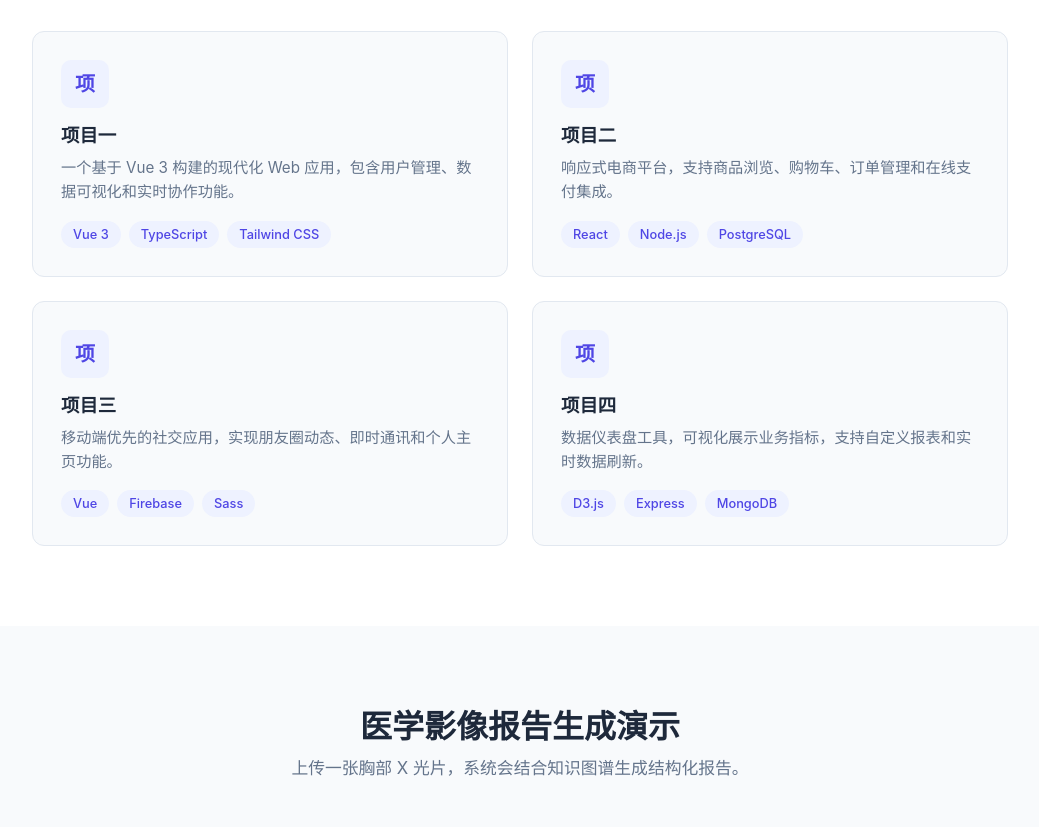
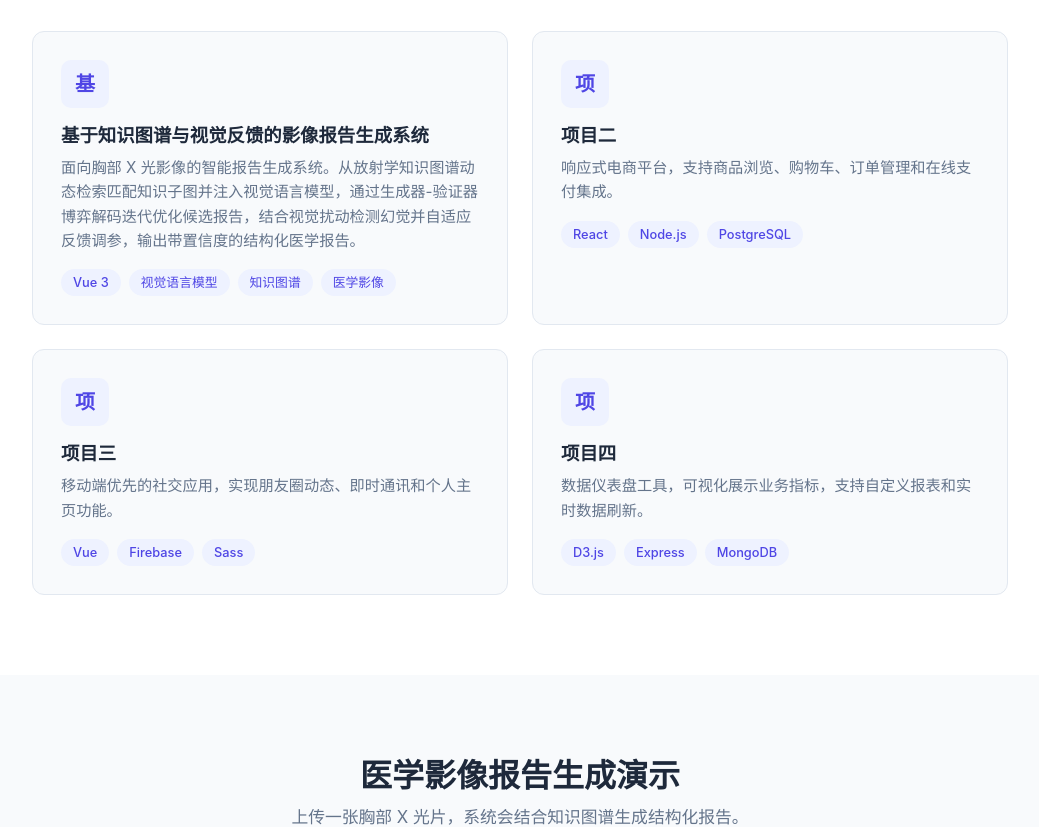
Before and after one commit to S-zicheng/portfolio, a Vue app: page / in a window 1280 px wide. Shown: the part 1340-2167 px from the top of the page, without its empty margins (120-1159 px from the left). Built offline with nearby package versions, Linux system fonts and the light colour scheme; no server answers.

Commit message:
docs: update Project 1 with patent-based description

```diff
--- a/src/components/ProjectsSection.vue
+++ b/src/components/ProjectsSection.vue
@@ -1,10 +1,10 @@
 <script setup>
 const projects = [
   {
-    title: '项目一',
-    desc: '一个基于 Vue 3 构建的现代化 Web 应用，包含用户管理、数据可视化和实时协作功能。',
-    tags: ['Vue 3', 'TypeScript', 'Tailwind CSS'],
-    link: '#'
+    title: '基于知识图谱与视觉反馈的影像报告生成系统',
+    desc: '面向胸部 X 光影像的智能报告生成系统。从放射学知识图谱动态检索匹配知识子图并注入视觉语言模型，通过生成器-验证器博弈解码迭代优化候选报告，结合视觉扰动检测幻觉并自适应反馈调参，输出带置信度的结构化医学报告。',
+    tags: ['Vue 3', '视觉语言模型', '知识图谱', '医学影像'],
+    link: '#report-demo'
   },
   {
     title: '项目二',
```
Also changed, not shown: 4 other files (tests, documents, lock files or other folders).
